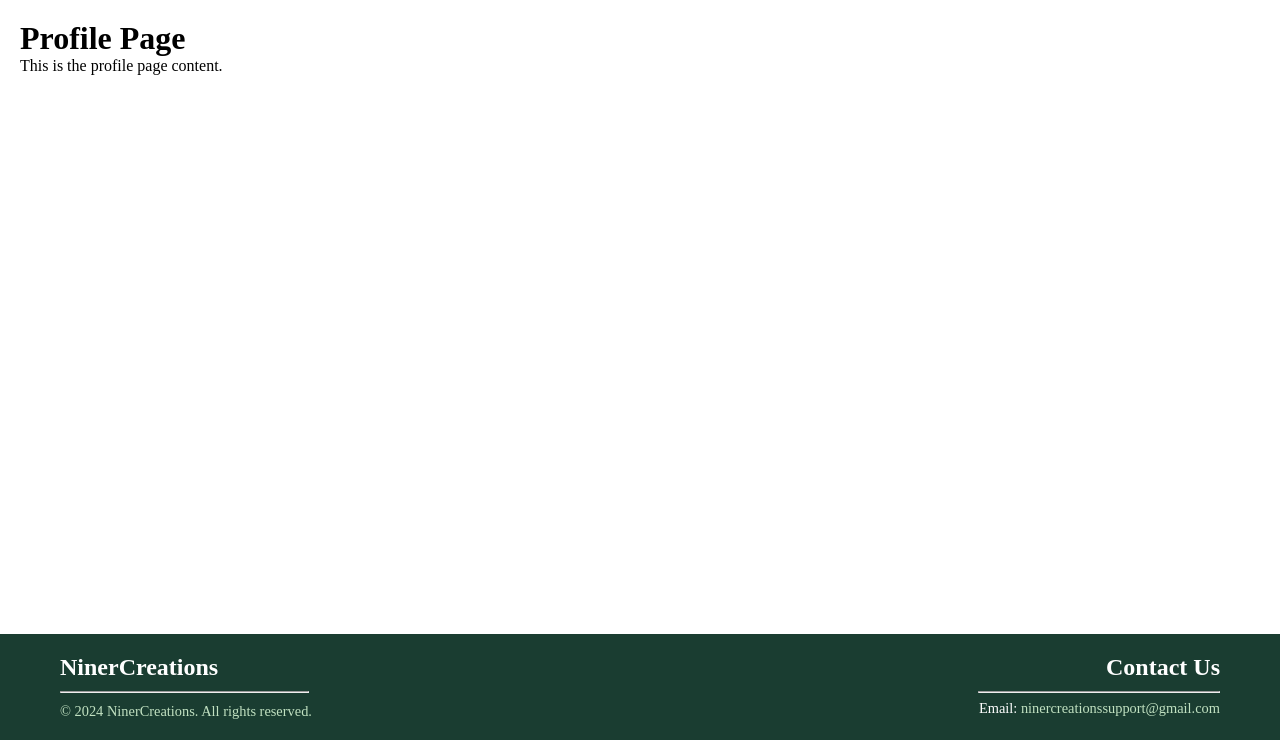
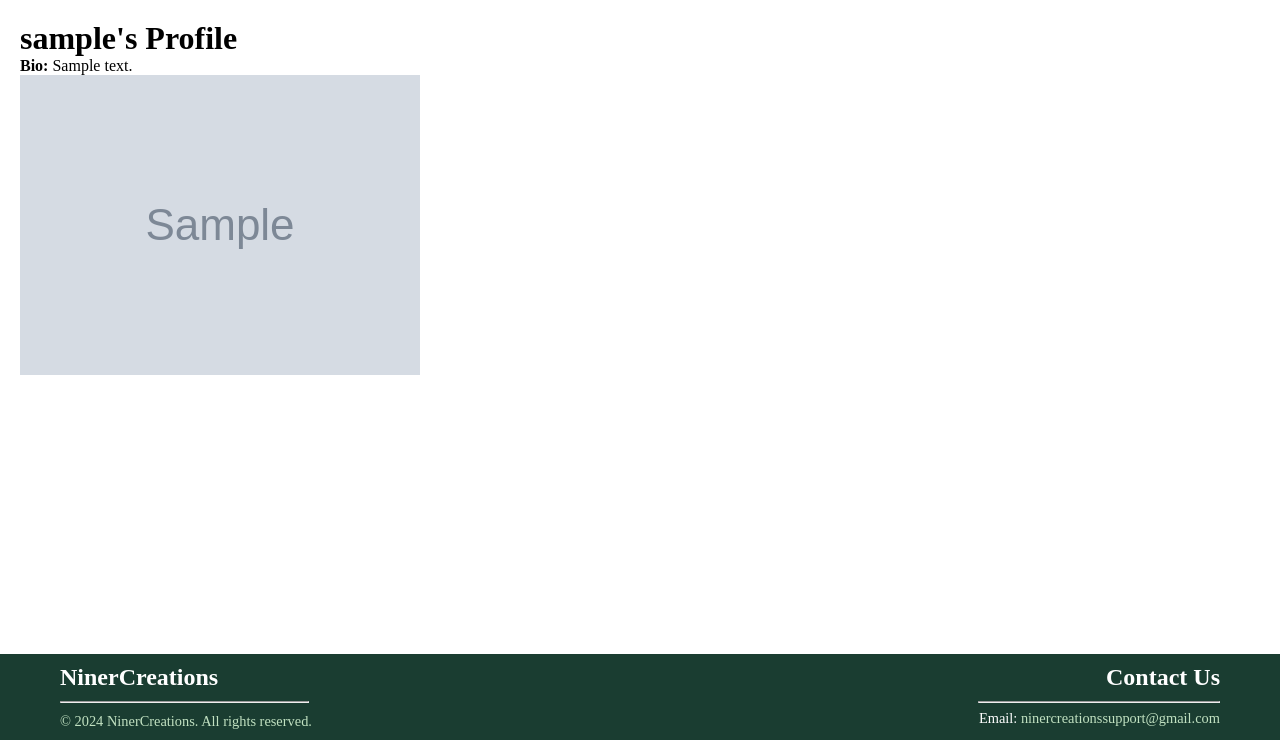
Before and after one commit to JoshMagnotta/NinerCreations, a Django app: template NinerCreations/NinerCreations/templates/base/profile.html in a window 1280 px wide. Shown: the part 60-800 px from the top of the page. Run offline with Django 5.2, Linux system fonts and the light colour scheme; the template is opened without the code that fills it: most values are stand-ins (such as "Sample title", 1, 10 or a date in 2020); grey boxes marked "Sample" are stand-in pictures; parts of the project's set-up code (start-up, migrations or seed data) failed here and were passed over.

Commit message:
start updates to profile page

```diff
--- a/NinerCreations/NinerCreations/templates/base/profile.html
+++ b/NinerCreations/NinerCreations/templates/base/profile.html
@@ -2,6 +2,9 @@
 {% extends "base/base.html" %}
 
 {% block content %}
-<h1>Profile Page</h1>
-<p>This is the profile page content.</p>
+<h1>{{ profile.user.username }}'s Profile</h1>
+<p><strong>Bio:</strong> {{ profile.bio }}</p>
+{% if profile.profile_picture %}
+    <img src="{{ profile.profile_picture.url }}" alt="{{ profile.user.username }}'s profile picture">
+{% endif %}
 {% endblock %}
--- a/NinerCreations/NinerCreations/urls.py
+++ b/NinerCreations/NinerCreations/urls.py
@@ -17,6 +17,7 @@ Including another URLconf
 from django.contrib import admin
 from django.urls import path
 from . import views
+from .views import profile_view
 
 urlpatterns = [
     path('', views.home_view, name='home'),
--- a/NinerCreations/NinerCreations/views.py
+++ b/NinerCreations/NinerCreations/views.py
@@ -4,6 +4,7 @@ from django.utils import timezone
 from django.contrib.auth.decorators import login_required
 from django.shortcuts import render, get_object_or_404
 from .models import Post
+from .models import UserProfile
 
 def post_detail(request, post_id):
     # Retrieve the specific post using the provided post_id
--- a/NinerCreations/static/css/styles.css
+++ b/NinerCreations/static/css/styles.css
@@ -353,7 +353,7 @@ html, body {
 .footer {
     background-color: #1A3D31;
     color: white;
-    padding: 20px 0;
+    padding: 10px 0;
     text-align: center;
     font-size: 0.9rem;
     width: 100%;
```
Also changed, not shown: NinerCreations/db.sqlite3.
